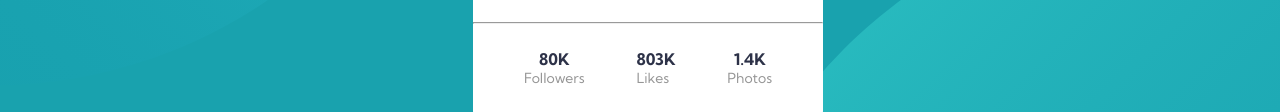
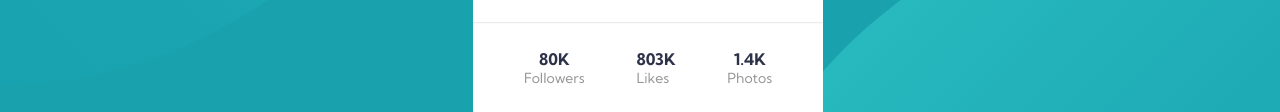
Before and after one commit to tctribess/profile-card-component-main, a plain HTML site: page index.html in a window 1280 px wide. Shown: the part 470-582 px from the top of the page. Drawn offline with Linux system fonts and the light colour scheme.

Commit message:
ajuste na tag hr

```diff
--- a/style.css
+++ b/style.css
@@ -61,6 +61,8 @@ span{
 
 hr{
   margin-top: 25px;
+  height: 0.1px;
+  opacity: 0.2;
 }
 
 #profile-numbers{
```
